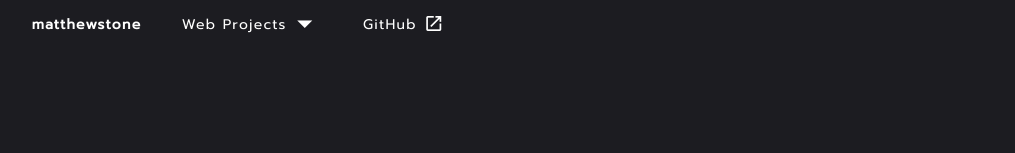
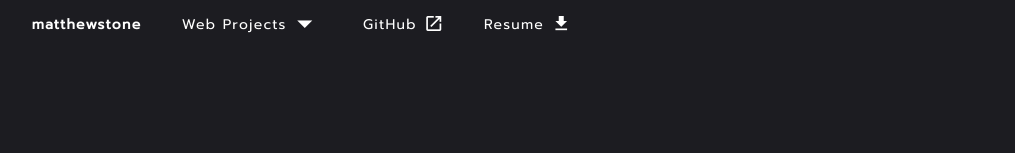
Before and after one commit to MatthewStonee/Personal-Site, a Vue app: page / in a window 1280 px wide. Shown: the top 153 px of the page, without its empty margins (5-1020 px from the left). Built offline with nearby package versions, Linux system fonts and the light colour scheme.

Commit message:
Added resume download

```diff
--- a/src/components/AppBar.vue
+++ b/src/components/AppBar.vue
@@ -58,6 +58,17 @@
       >
         <span class="git">GitHub</span>
         <v-icon dense>mdi-open-in-new</v-icon>
+
+      </v-btn>
+
+      <v-btn
+          text
+          large
+          class="text2"
+          href="Matthew Stone Resume.pdf"
+          download>
+        <span class="git">Resume</span>
+        <v-icon dense>mdi-download</v-icon>
 
       </v-btn>
 
```
Also changed, not shown: 1 other file (tests, documents, lock files or other folders).
